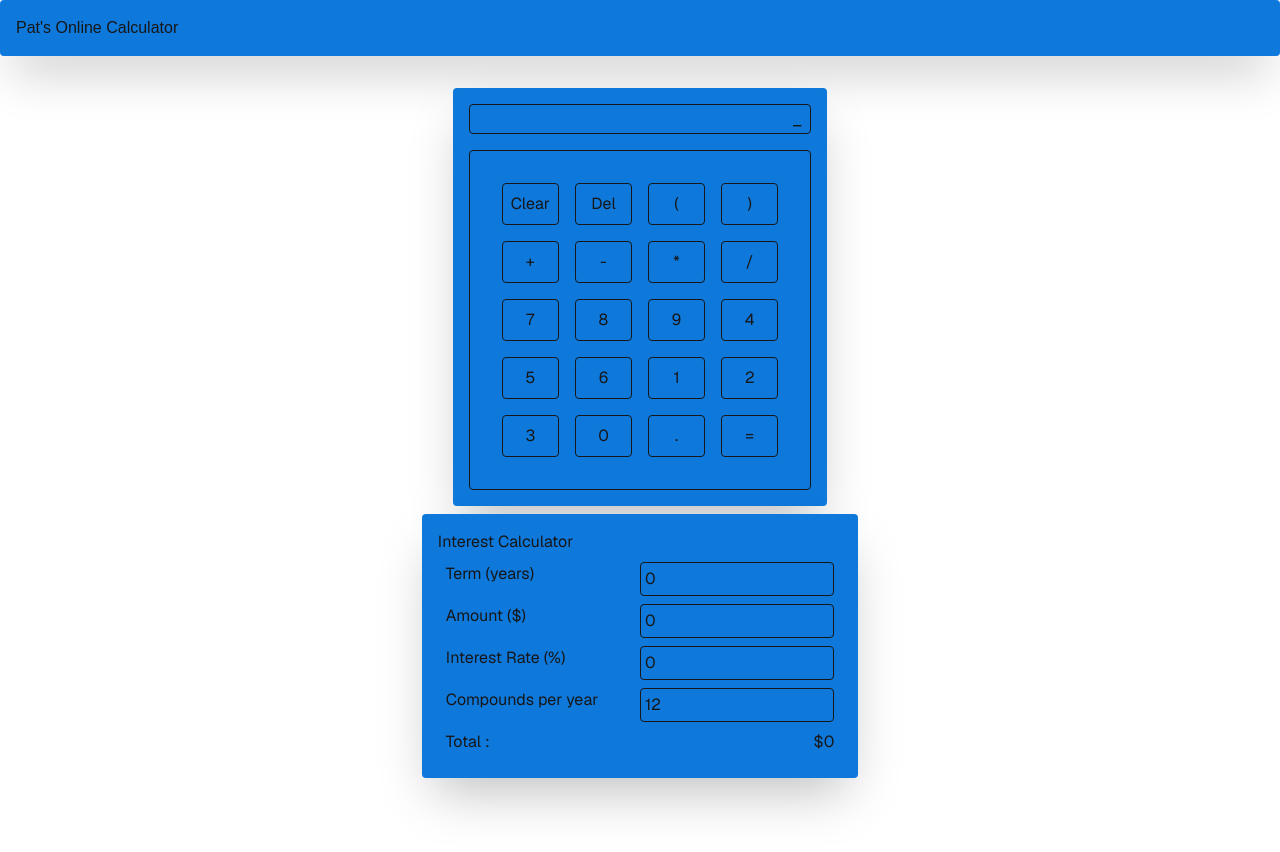
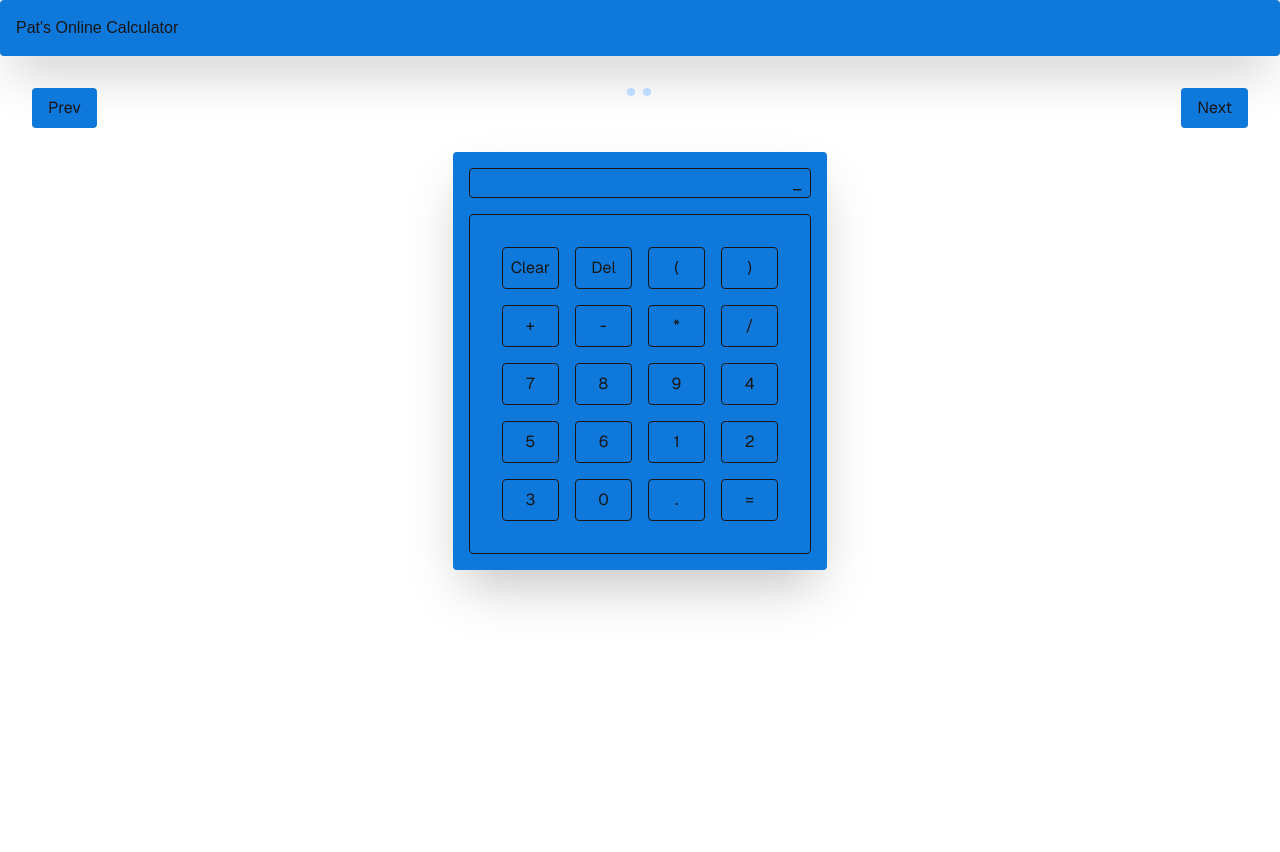
Before and after one commit to Pmacdon15/calculator, a Next.js app: page / in a window 1280 px wide. Shown: the top 852 px of the page. Built offline with nearby package versions, Linux system fonts and the light colour scheme.

Commit message:
you can now swap threw calculators

```diff
--- a/src/app/page.tsx
+++ b/src/app/page.tsx
@@ -1,14 +1,42 @@
+'use client'
 import Calculator from "@/components/ui/calculators/calculator";
 import InterestCalculator from "@/components/ui/calculators/Interest-calculator";
+import { useState } from "react";
 
 export default function Home() {
+  const [activeIndex, setActiveIndex] = useState(0);
+  const calculators = [
+    <Calculator key="calculator" />,
+    <InterestCalculator key="interest-calculator" />,
+  ];
 
+  const handlePrev = () => {
+    setActiveIndex((prevIndex) => (prevIndex - 1 + calculators.length) % calculators.length);
+  };
 
+  const handleNext = () => {
+    setActiveIndex((prevIndex) => (prevIndex + 1) % calculators.length);
+  };
 
   return (
     <div className="flex flex-col items-center justify-items-center min-h-screen p-2 gap-2 md:p-8 pb-20 font-[family-name:var(--font-geist-sans)]">
-      <Calculator />
-      <InterestCalculator />
+      <div className="flex justify-between w-full mb-4">
+        <button onClick={handlePrev} className="px-4 py-2 bg-[var(--maincolor)] rounded">
+          Prev
+        </button>
+        <div className="flex gap-2">
+          {calculators.map((_, index) => (
+            <div
+              key={index}
+              className={`w-2 h-2 rounded-full bg-blue-200`}
+            />
+          ))}
+        </div>
+        <button onClick={handleNext} className="px-4 py-2 bg-[var(--maincolor)] rounded">
+          Next
+        </button>
+      </div>
+      <div className="">{calculators[activeIndex]}</div>
     </div>
   );
 }
```
